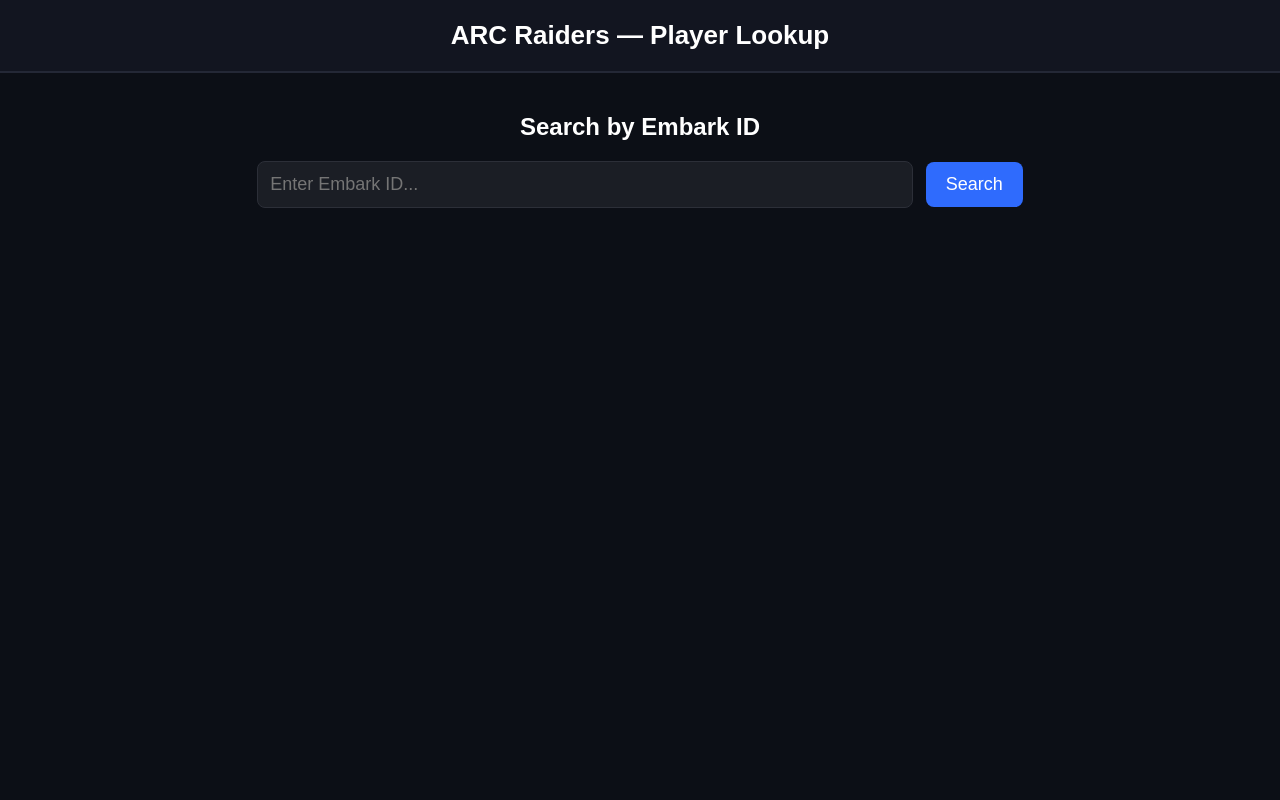
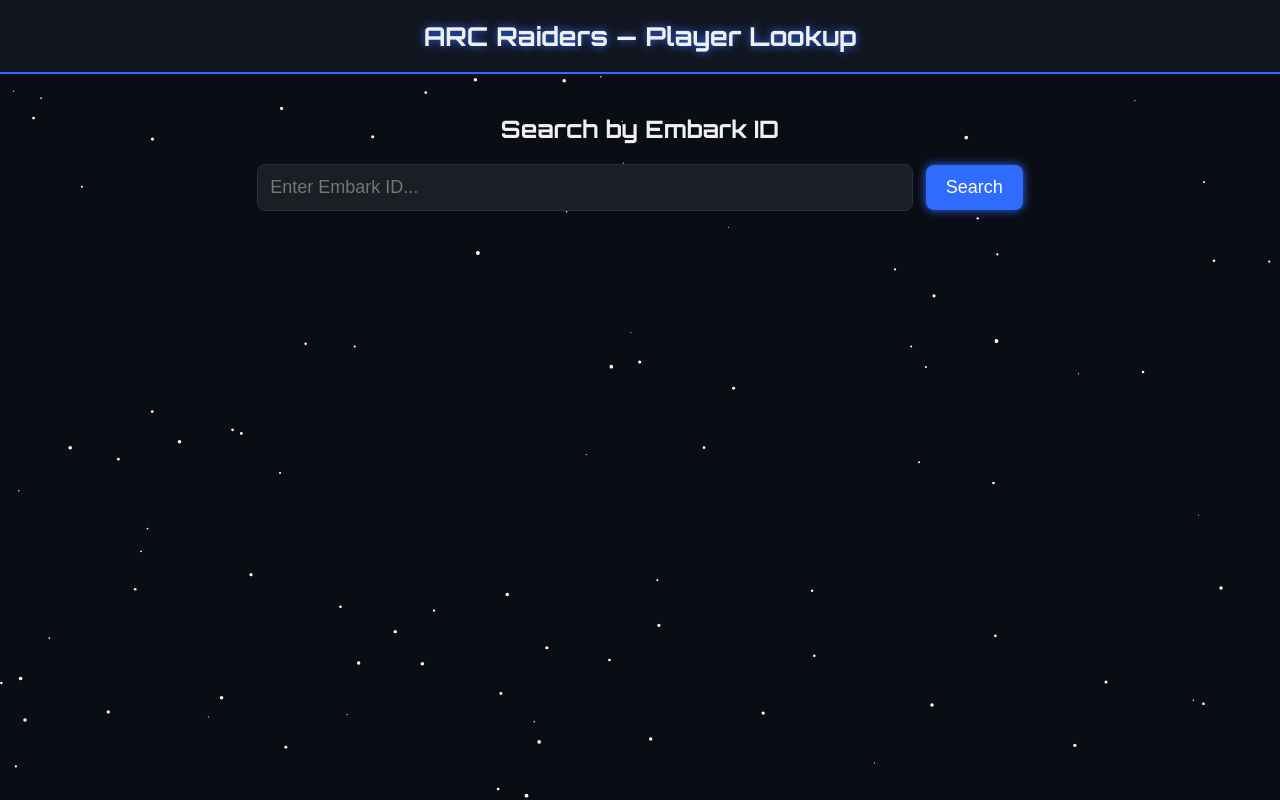
Before and after one commit to wiggedbuffalo20-sketch/arc-raiders-report-site, a plain HTML site: page lookup.html in a window 1280 px wide. Drawn offline with Linux system fonts and the light colour scheme; no server answers.

Commit message:
Update lookup.html

```diff
--- a/lookup.html
+++ b/lookup.html
@@ -4,23 +4,24 @@
     <meta charset="UTF-8" />
     <meta name="viewport" content="width=device-width, initial-scale=1.0" />
     <title>ARC Raiders — Player Lookup</title>
+    <link href="https://fonts.googleapis.com/css2?family=Orbitron:wght@400;700&display=swap" rel="stylesheet">
 
     <style>
         body {
-            background: #0c0f16;
-            color: #ffffff;
-            font-family: Arial, sans-serif;
+            background: #0a0d14;
+            color: #f0f0f0;
+            font-family: 'Orbitron', sans-serif;
             margin: 0;
             padding: 0;
             text-align: center;
         }
         header {
-            background: #121520;
+            background: #121620;
             padding: 20px;
             font-size: 26px;
             font-weight: bold;
-            border-bottom: 2px solid #242836;
-            color: white;
+            border-bottom: 2px solid #2f6bfd;
+            text-shadow: 0 0 8px #2f6bfd;
         }
         .container {
             max-width: 900px;
@@ -45,48 +46,54 @@
             border: none;
             border-radius: 8px;
             cursor: pointer;
+            box-shadow: 0 0 10px #2f6bfd;
+            transition: 0.3s;
         }
         button:hover {
-            background: #5684ff;
+            box-shadow: 0 0 20px #5684ff;
+            transform: scale(1.05);
         }
         .result {
+            background: linear-gradient(145deg, #14161d, #1a1d27);
+            border: 1px solid #2f6bfd;
+            box-shadow: 0 0 10px #2f6bfd;
+            padding: 15px;
+            border-radius: 12px;
+            margin-top: 20px;
             text-align: left;
-            background: #14161d;
-            border: 1px solid #2c2f38;
-            padding: 15px;
-            border-radius: 8px;
-            margin-top: 20px;
+        }
+        #bgCanvas {
+            position: fixed;
+            top: 0;
+            left: 0;
+            z-index: -1;
         }
     </style>
 </head>
+
 <body>
+<canvas id="bgCanvas"></canvas>
 
 <header>
     ARC Raiders — Player Lookup
 </header>
 
 <div class="container">
-
     <h2>Search by Embark ID</h2>
     <input id="searchInput" type="text" placeholder="Enter Embark ID..." />
     <button onclick="searchPlayer()">Search</button>
 
     <div id="results"></div>
-
 </div>
 
 <script>
     const CSV_URL = "https://docs.google.com/spreadsheets/d/e/2PACX-1vQrAWVc-rVh0aFmzokCKoy7jPUHjkMuSb-mstf1M4JepTcAt2Q4tFJ5vKfhwX_YuacxzigwaYrhT9Ku/pub?output=csv";
-
     let reportsData = [];
-
-    // Load the CSV sheet and parse it
     async function loadCSV() {
         const response = await fetch(CSV_URL);
         const text = await response.text();
         const lines = text.split("\n");
         const headers = lines[0].split(",");
-
         reportsData = lines.slice(1).map(line => {
             const values = line.split(",");
             let obj = {};
@@ -96,28 +103,23 @@
             return obj;
         });
     }
-
-    // Search function
     function searchPlayer() {
         const query = document.getElementById("searchInput").value.trim().toLowerCase();
         const resultsDiv = document.getElementById("results");
         resultsDiv.innerHTML = "";
-
-        if (!query) {
-            resultsDiv.innerHTML = "<p>Please enter an Embark ID.</p>";
-            return;
-        }
-
+        if (!query) { resultsDiv.innerHTML = "<p>Please enter an Embark ID.</p>"; return; }
         const matches = reportsData.filter(r => r['Reported Player’s Embark ID']?.toLowerCase().includes(query));
-
         if (matches.length === 0) {
             resultsDiv.innerHTML = `<p>No reports found for <strong>${query}</strong>.</p>`;
             return;
         }
-
         matches.forEach(rep => {
             const card = document.createElement("div");
             card.className = "result";
+            if(rep['Type of Violation'] === "KOS" || rep['Type of Violation'] === "Backstab / Betrayal"){
+                card.style.borderColor = "#ff4c4c";
+                card.style.boxShadow = "0 0 12px #ff4c4c";
+            }
             card.innerHTML = `
                 <p><strong>Reported Player:</strong> ${rep['Reported Player’s Embark ID'] || "N/A"}</p>
                 <p><strong>Reporter:</strong> ${rep['Your Embark ID'] || "Anonymous"}</p>
@@ -129,9 +131,32 @@
             resultsDiv.appendChild(card);
         });
     }
+    loadCSV();
 
-    // initialize
-    loadCSV();
+    // Moving stars background
+    const canvas = document.getElementById('bgCanvas');
+    canvas.width = window.innerWidth;
+    canvas.height = window.innerHeight;
+    const ctx = canvas.getContext('2d');
+    const stars = [];
+    for(let i=0;i<100;i++){
+        stars.push({x:Math.random()*canvas.width,y:Math.random()*canvas.height,r:Math.random()*1.5+0.5});
+    }
+    function animate(){
+        ctx.fillStyle = '#0a0d14';
+        ctx.fillRect(0,0,canvas.width,canvas.height);
+        ctx.fillStyle = '#ffffff';
+        stars.forEach(s=>{
+            ctx.beginPath();
+            ctx.arc(s.x,s.y,s.r,0,Math.PI*2);
+            ctx.fill();
+            s.y += 0.3;
+            if(s.y>canvas.height)s.y=0;
+        });
+        requestAnimationFrame(animate);
+    }
+    animate();
+    window.addEventListener('resize',()=>{canvas.width=window.innerWidth;canvas.height=window.innerHeight;});
 </script>
 
 </body>
```
